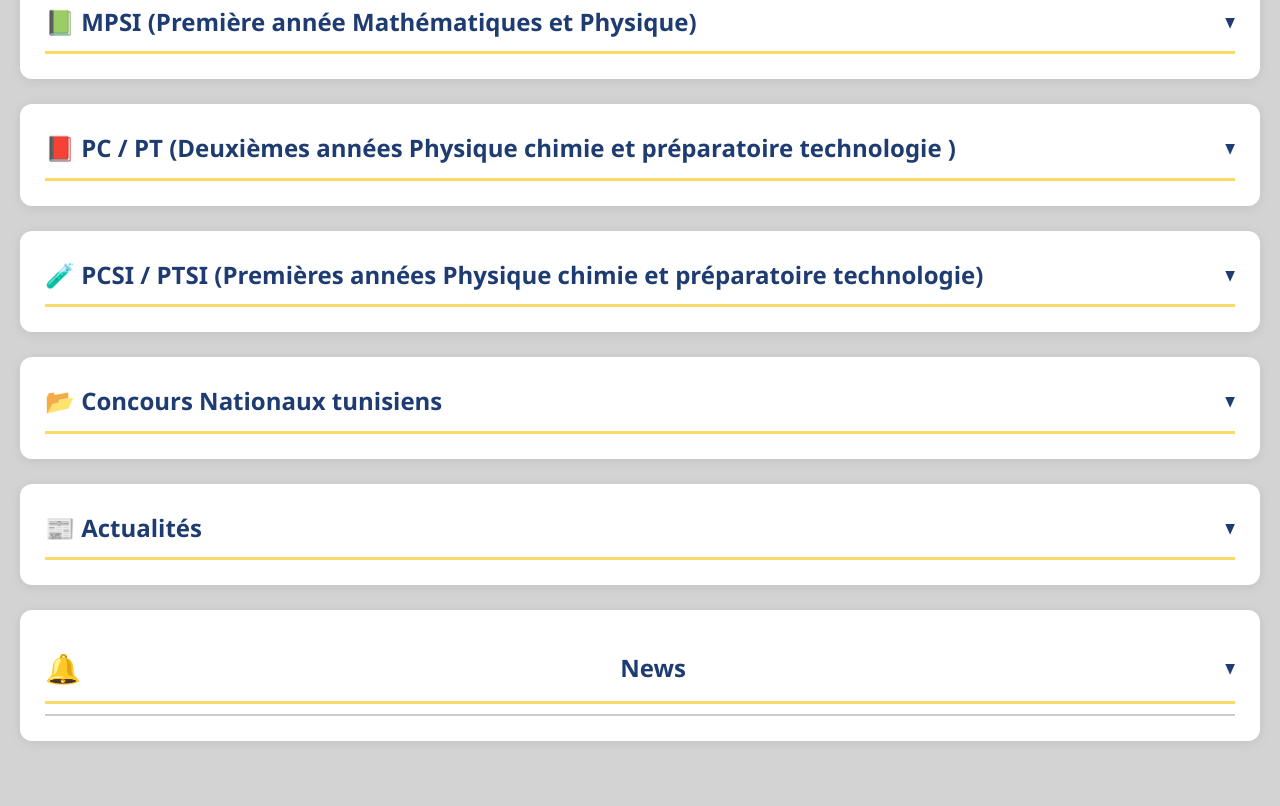
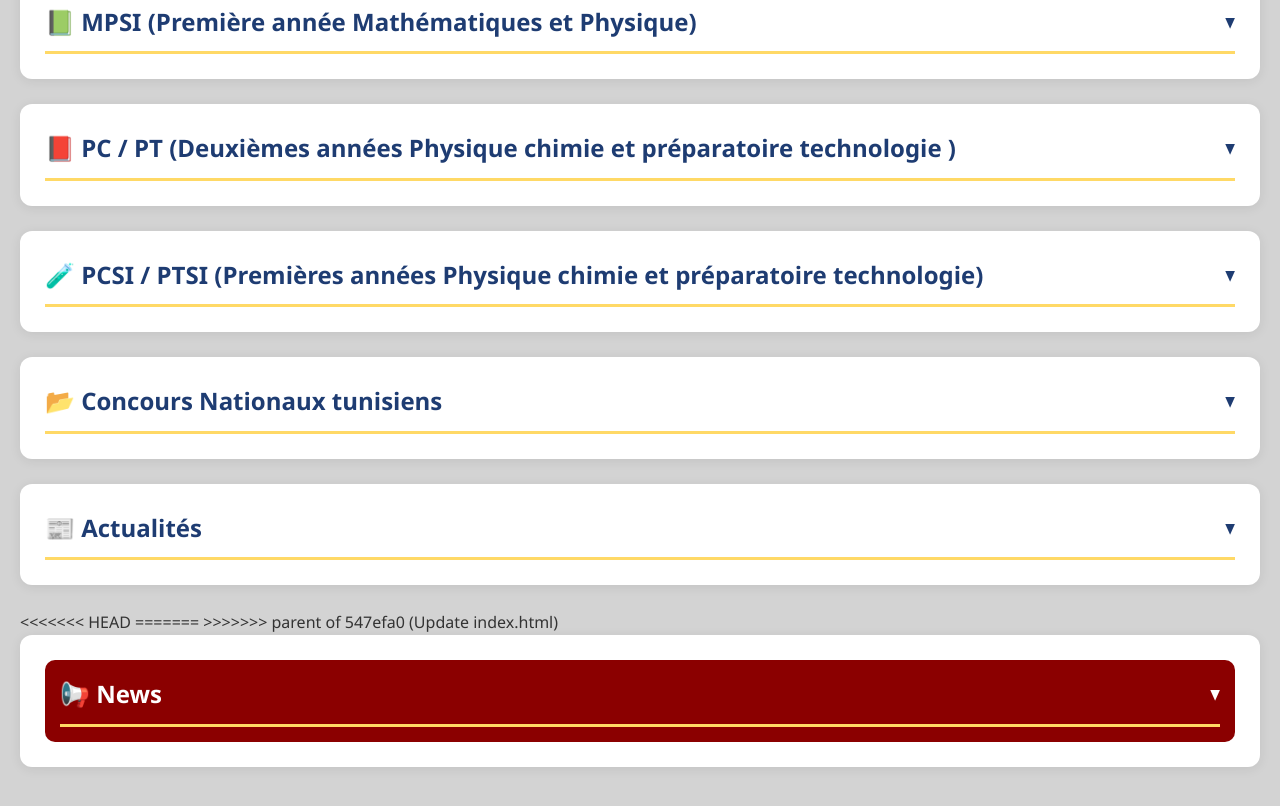
Before and after one commit to had-lot/prepas, a plain HTML site: page index.html in a window 1280 px wide. Shown: the part 1778-2584 px from the top of the page. Drawn offline with Linux system fonts and the light colour scheme.

Commit message:
mise à jour

```diff
--- a/index.html
+++ b/index.html
@@ -274,17 +274,22 @@
         </div>
     </section>
 
+<<<<<<< HEAD
 <!-- News -->
+=======
+  <!-- News -->
+>>>>>>> parent of 547efa0 (Update index.html)
 <section class="section" id="news">
-    <div style="background-color: transparent; padding: 10px 0; border-bottom: 2px solid #ccc; cursor: pointer;" onclick="this.parentElement.classList.toggle('open')">
-        <h2 style="margin: 0; display: flex; align-items: center; gap: 10px;">
-            <span style="font-size: 1.2em;">🔔</span>
-            <span>News</span>
-        </h2>
+    <div style="background-color: #8B0000; color: white; padding: 15px; border-radius: 10px; cursor: pointer;" onclick="this.parentElement.classList.toggle('open')">
+        <h2 style="color: white; margin: 0;">📢 News</h2>
     </div>
     <div class="content">
+<<<<<<< HEAD
         <p>📢 <a href="#concours" style="color: #1e3c72; text-decoration: none; font-weight: bold;" onclick="document.getElementById('concours').scrollIntoView({behavior:'smooth'}); return false;">Nouveaux concours</a></p>
         <!-- Vous ajoutez ici les actualités des concours 2026 -->
+=======
+        <!-- VOUS METTEZ CE QUE VOUS VOULEZ ICI -->
+>>>>>>> parent of 547efa0 (Update index.html)
     </div>
 
 
```
Also changed, not shown: 2 other files.
